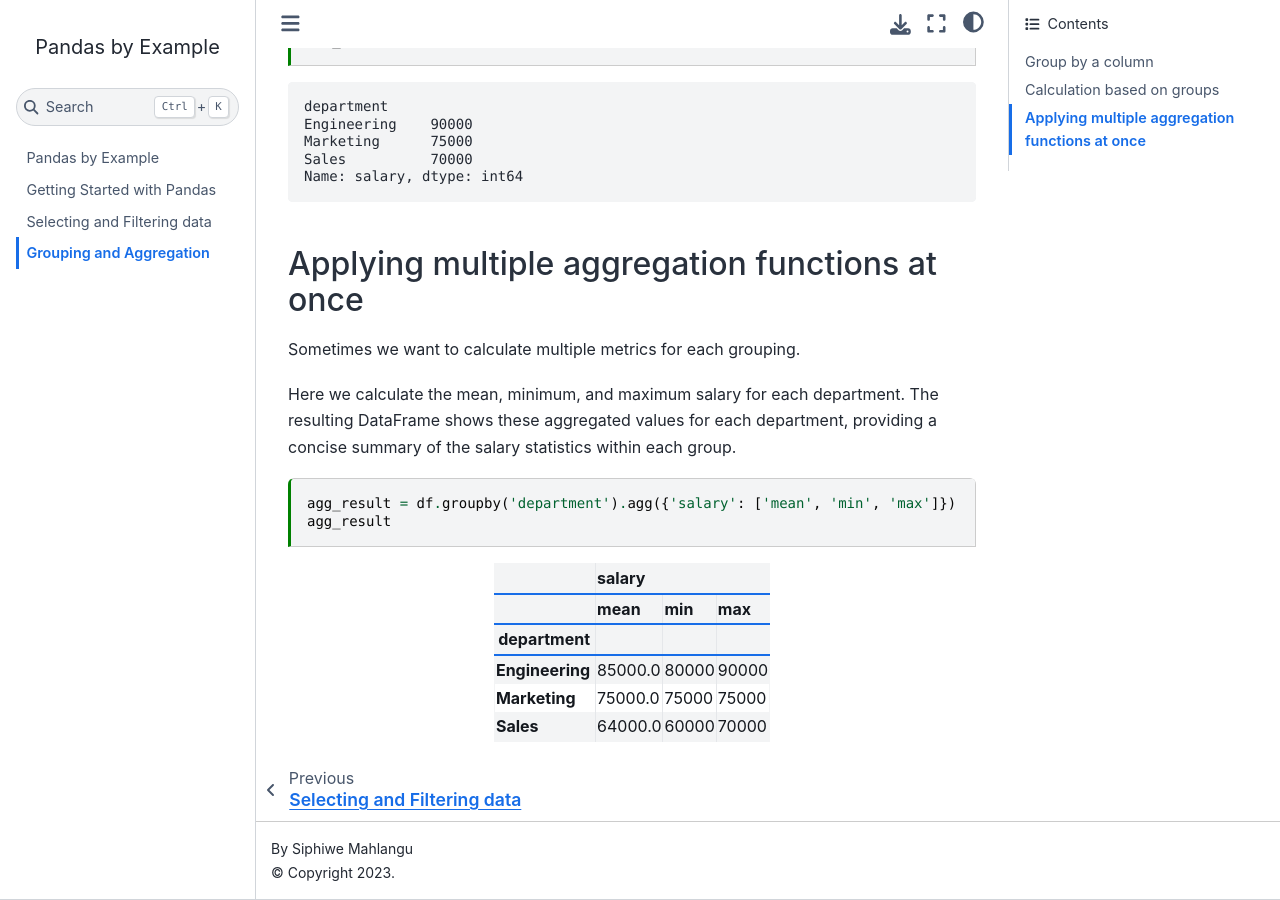
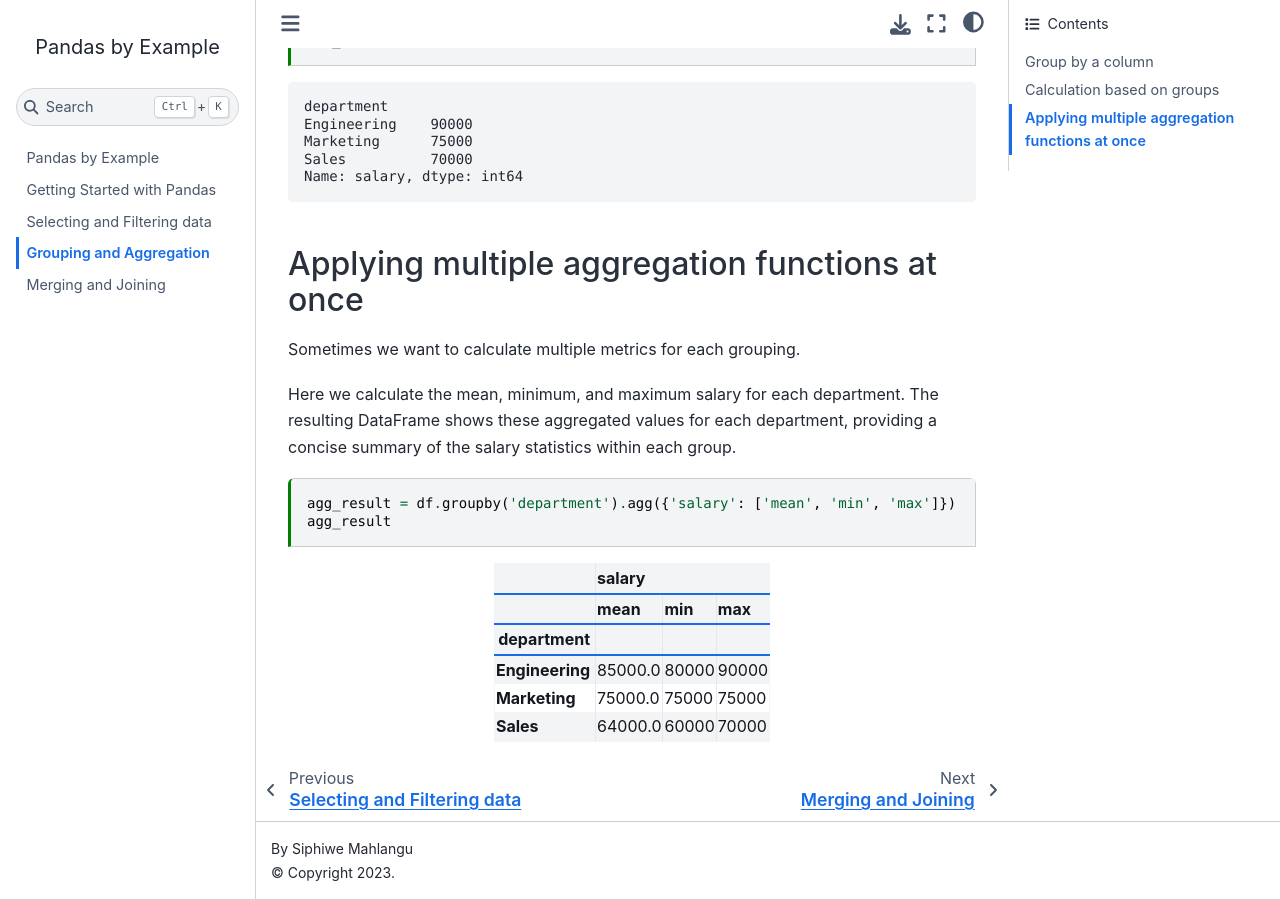
Before and after one commit to TheAbstract/pandas-by-example, a Jupyter Book: the page built from 03-grouping-and-aggregation.ipynb, in a window 1280 px wide and 900 px high, scrolled down 2088 px. Built offline with Jupyter Book 1.0.4 settings and Sphinx 7.4.7 and the Sphinx Book theme 1.1.4, drawn with Linux system fonts in a browser that asks for light colours.

Commit message:
feat: add merging-and-joining.

```diff
--- a/_toc.yml
+++ b/_toc.yml
@@ -7,3 +7,4 @@ chapters:
 - file: 01-the-basics
 - file: 02-selection-and-filtering
 - file: 03-grouping-and-aggregation
+- file: 04-merging-and-joining
```
Also changed, not shown: 04-merging-and-joining.ipynb (added).
